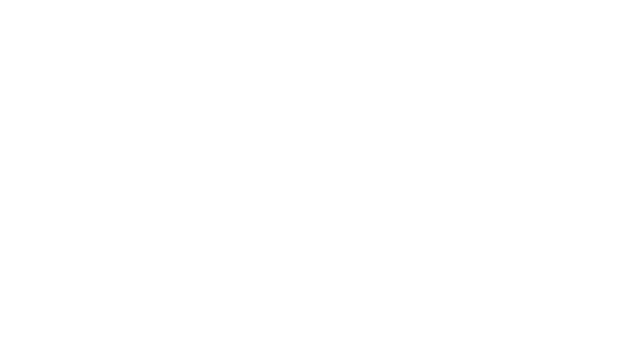
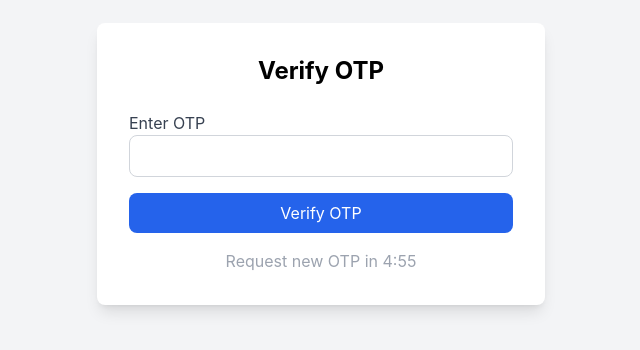
Before and after one commit to devclassik/lilly-law, a React (Create React App) app: page /otp in a window 1280 px wide. Before the commit this address had no page. Shown: the part 236-586 px from the top of the page, without its empty margins (319-959 px from the left). Built offline with nearby package versions, Linux system fonts and the light colour scheme.

Commit message:
signup, otp

```diff
--- a/package.json
+++ b/package.json
@@ -15,6 +15,7 @@
     "react-icons": "^5.3.0",
     "react-router-dom": "^6.26.1",
     "react-scripts": "5.0.1",
+    "react-toastify": "^10.0.5",
     "web-vitals": "^2.1.4",
     "yup": "^1.4.0"
   },
--- a/src/App.js
+++ b/src/App.js
@@ -8,6 +8,7 @@ import { Signup } from "./pages/signup/signup";
 import { Dashboard } from "./pages/dashboard/dashboard";
 import { SendFund } from "./pages/sendFun/sendFund";
 import { Sidebar } from "./components/SideBar";
+import OtpVerification from "./pages/otp/otp";
 
 // Layout component for authenticated routes
 const Layout = ({ children }) => {
@@ -31,6 +32,7 @@ function App() {
           <Route path="/" element={<Login />} />
           <Route path="/login" element={<Login />} />
           <Route path="/signup" element={<Signup />} />
+          <Route path="/otp" element={<OtpVerification />} />
           <Route
             path="/dashboard/*"
             element={
--- a/src/pages/login/login.jsx
+++ b/src/pages/login/login.jsx
@@ -11,7 +11,7 @@ export const Login = () => {
   const navigate = useNavigate();
 
   // Get the API base URL from environment variables
-  const API_BASE_URL = process.env.REACT_APP_API_BASE_URL;
+  const baseURL = process.env.REACT_APP_API_BASE_URL;
 
   const formik = useFormik({
     initialValues: {
@@ -30,7 +30,7 @@ export const Login = () => {
     onSubmit: async (values, { setSubmitting, setFieldError }) => {
       try {
         const response = await axios.post(
-          `https://finhelp.zitch.ng/api/login/`,  // Use the API base URL from the environment variables
+          `${baseURL}/login/`,
           {
             email: values.email,
             password: values.password,
--- /dev/null
+++ b/src/pages/otp/otp.jsx
@@ -0,0 +1,133 @@
+import React, { useState, useEffect } from "react";
+import { useFormik } from "formik";
+import * as Yup from "yup";
+import axios from "axios";
+import { useNavigate } from "react-router-dom";
+import { Spinner } from "../../components/Spinner";
+import { ToastContainer, toast } from "react-toastify";
+import "react-toastify/dist/ReactToastify.css";
+
+const OtpVerification = () => {
+  const baseURL = process.env.REACT_APP_API_BASE_URL;
+  const navigate = useNavigate();
+
+  const [countdown, setCountdown] = useState(300); // 5 minutes in seconds
+  const [canRequestOtp, setCanRequestOtp] = useState(false);
+
+  useEffect(() => {
+    if (countdown > 0) {
+      const timer = setInterval(() => {
+        setCountdown(countdown - 1);
+      }, 1000);
+
+      return () => clearInterval(timer);
+    } else {
+      setCanRequestOtp(true);
+    }
+  }, [countdown]);
+
+  const requestOtp = async () => {
+    try {
+      const email = localStorage.getItem("email");
+      //   const response = await axios.post(`${baseURL}/request_otp/`, { email });
+      //   localStorage.setItem("otp", response.data.otp);
+      //   toast.success("OTP sent successfully.");
+      setCountdown(300);
+      setCanRequestOtp(false);
+    } catch (error) {
+      toast.error("Failed to request OTP. Please try again.");
+    }
+  };
+
+  const formik = useFormik({
+    initialValues: {
+      email: localStorage.getItem("email"),
+      token: "",
+    },
+    validationSchema: Yup.object({
+      token: Yup.string()
+        .length(6, "OTP must be exactly 6 digits")
+        .required("OTP is required")
+        .matches(/^\d+$/, "OTP must be only digits"),
+    }),
+    onSubmit: async (values, { setSubmitting, setFieldError }) => {
+      try {
+        const response = await axios.post(`${baseURL}/validate_email/`, values);
+        toast.success("Account verification successful");
+        setTimeout(() => {
+          navigate("/login");
+          localStorage.setItem("loginData", response.data);
+
+        }, 2000);
+      } catch (err) {
+        toast.error("Invalid OTP. Please try again.");
+        setFieldError("otp", "Invalid OTP. Please try again.");
+      }
+      setSubmitting(false);
+    },
+  });
+
+  return (
+    <>
+      <ToastContainer />
+      <div className="min-h-screen flex items-center justify-center bg-gray-100">
+        <div className="bg-white p-8 rounded-lg shadow-lg max-w-md w-full">
+          <h2 className="text-2xl font-bold mb-6 text-center">Verify OTP</h2>
+          <form onSubmit={formik.handleSubmit}>
+            <div className="mb-4">
+              <label htmlFor="token" className="block text-gray-700">
+                Enter OTP
+              </label>
+              <input
+                id="token"
+                name="token"
+                type="text"
+                onChange={formik.handleChange}
+                onBlur={formik.handleBlur}
+                value={formik.values.token}
+                className={`w-full px-4 py-2 border rounded-lg focus:outline-none focus:ring-2 ${
+                  formik.errors.token && formik.touched.token
+                    ? "border-red-500 focus:ring-red-600"
+                    : "border-gray-300 focus:ring-blue-600"
+                }`}
+              />
+              {formik.errors.token && formik.touched.token && (
+                <p className="text-red-500">{formik.errors.token}</p>
+              )}
+            </div>
+            <button
+              type="submit"
+              className={`w-full text-white py-2 rounded-lg hover:bg-blue-700 flex items-center justify-center ${
+                formik.isValid
+                  ? "bg-blue-600 text-white hover:bg-blue-700"
+                  : "bg-blue-300 text-white"
+              }`}
+              disabled={formik.isSubmitting}
+            >
+              {formik.isSubmitting ? <Spinner /> : "Verify OTP"}
+            </button>
+          </form>
+          <div className="mt-4 text-center">
+            <button
+              onClick={requestOtp}
+              className={`text-blue-600 hover:underline ${
+                canRequestOtp
+                  ? "cursor-pointer"
+                  : "cursor-not-allowed text-gray-400"
+              }`}
+              disabled={!canRequestOtp}
+            >
+              {canRequestOtp
+                ? "Request New OTP"
+                : `Request new OTP in ${Math.floor(countdown / 60)}:${
+                    countdown % 60
+                  }`}
+            </button>
+          </div>
+        </div>
+      </div>
+    </>
+  );
+};
+
+export default OtpVerification;
--- a/src/pages/signup/signup.jsx
+++ b/src/pages/signup/signup.jsx
@@ -1,81 +1,101 @@
-import React from 'react';
-import { useFormik } from 'formik';
-import * as Yup from 'yup';
-import axios from 'axios';
-import { Spinner } from '../../components/Spinner';
-import { useNavigate } from 'react-router-dom';
+import React from "react";
+import { useFormik } from "formik";
+import * as Yup from "yup";
+import axios from "axios";
+import { Spinner } from "../../components/Spinner";
+import { useNavigate } from "react-router-dom";
+import { ToastContainer, toast } from "react-toastify";
+import "react-toastify/dist/ReactToastify.css";
 
 export const Signup = () => {
   const navigate = useNavigate();
-
-  console.log('API Base URL:', process.env.REACT_APP_API_BASE_URL);
-  console.log('API Base:', 'https://finhelp.zitch.ng/api');
+  const baseURL = process.env.REACT_APP_API_BASE_URL;
 
   const formik = useFormik({
     initialValues: {
-      email: '',
-      first_name: '',
-      last_name: '',
-      middle_name: '',
-      address: '',
-      phone_number: '',
-      date_of_birth: '',
-      office_address: '',
-      state_of_origin: '',
-      password: '',
+      email: "",
+      first_name: "",
+      last_name: "",
+      middle_name: "",
+      address: "",
+      phone_number: "",
+      date_of_birth: "",
+      office_address: "",
+      state_of_origin: "",
+      password: "",
     },
     validationSchema: Yup.object({
       email: Yup.string()
-        .email('Invalid email address')
-        .required('Email is required'),
-      first_name: Yup.string().required('First name is required'),
-      last_name: Yup.string().required('Last name is required'),
+        .email("Invalid email address")
+        .required("Email is required"),
+      first_name: Yup.string().required("First name is required"),
+      last_name: Yup.string().required("Last name is required"),
       middle_name: Yup.string(),
-      address: Yup.string().required('Address is required'),
-      phone_number: Yup.string().required('Phone number is required'),
-      date_of_birth: Yup.date().required('Date of birth is required'),
-      office_address: Yup.string().required('Office address is required'),
-      state_of_origin: Yup.string().required('State of origin is required'),
+      address: Yup.string().required("Address is required"),
+      phone_number: Yup.number().required("Phone number is required"),
+      date_of_birth: Yup.date().required("Date of birth is required"),
+      office_address: Yup.string().required("Office address is required"),
+      state_of_origin: Yup.string().required("State of origin is required"),
       password: Yup.string()
-        .min(6, 'Password must be at least 6 characters')
-        .required('Password is required'),
+        .min(6, "Password must be at least 6 characters")
+        .required("Password is required"),
     }),
     onSubmit: async (values, { setSubmitting, setFieldError }) => {
       try {
-        // Replace with your API endpoint
-        const baseURL = process.env.API_BASE_URL;
-        const response = await axios.post(`https://finhelp.zitch.ng/api/register/`, values);
-
-        // Handle successful signup, e.g., navigate to login or dashboard
-        console.log('Signup successful', response.data);
-        navigate("/dashboard");
-
+        localStorage.setItem('email', values.email);
+        const response = await axios.post(`${baseURL}/register/`, values);
+        toast.success("Proceed to verify account")
+        setTimeout(() => {
+          navigate("/otp");
+        }, 2000);
       } catch (err) {
-        // Handle error
-        setFieldError('email', 'Signup failed. Please try again.');
+        toast.error('Ops!, phone humber already exist');
+        setFieldError("email", "Signup failed. Please try again.");
       }
       setSubmitting(false);
     },
   });
 
+  const handleEmailBlur = async (event) => {
+    const email = event.target.value;
+    if (email) {
+      try {
+        const response = await axios.post(`${baseURL}/check_email/`, { email });
+
+        if (response.data.message === "Email does not exists on record") {
+        }
+      } catch (error) {
+        toast.error("This email is already registered");
+        formik.setFieldError("email", "This email is already registered");
+      }
+    }
+  };
+
   return (
+    <>
+      <ToastContainer />
       <div className="min-h-screen flex items-center justify-center bg-gray-100">
         <div className="bg-white p-8 rounded-lg shadow-lg max-w-md w-full">
           <h2 className="text-2xl font-bold mb-6 text-center">Sign Up</h2>
           <form onSubmit={formik.handleSubmit}>
             <div className="mb-4">
-            <label htmlFor="email" className="block text-gray-700">Email</label>
+              <label htmlFor="email" className="block text-gray-700">
+                Email
+              </label>
               <input
                 id="email"
                 name="email"
                 type="email"
                 onChange={formik.handleChange}
-              onBlur={formik.handleBlur}
+                onBlur={(event) => {
+                  formik.handleBlur(event);
+                  handleEmailBlur(event);
+                }}
                 value={formik.values.email}
                 className={`w-full px-4 py-2 border rounded-lg focus:outline-none focus:ring-2 ${
                   formik.errors.email && formik.touched.email
-                  ? 'border-red-500 focus:ring-red-600'
-                  : 'border-gray-300 focus:ring-blue-600'
+                    ? "border-red-500 focus:ring-red-600"
+                    : "border-gray-300 focus:ring-blue-600"
                 }`}
               />
               {formik.errors.email && formik.touched.email && (
@@ -83,7 +103,9 @@ export const Signup = () => {
               )}
             </div>
             <div className="mb-4">
-            <label htmlFor="first_name" className="block text-gray-700">First Name</label>
+              <label htmlFor="first_name" className="block text-gray-700">
+                First Name
+              </label>
               <input
                 id="first_name"
                 name="first_name"
@@ -93,8 +115,8 @@ export const Signup = () => {
                 value={formik.values.first_name}
                 className={`w-full px-4 py-2 border rounded-lg focus:outline-none focus:ring-2 ${
                   formik.errors.first_name && formik.touched.first_name
-                  ? 'border-red-500 focus:ring-red-600'
-                  : 'border-gray-300 focus:ring-blue-600'
+                    ? "border-red-500 focus:ring-red-600"
+                    : "border-gray-300 focus:ring-blue-600"
                 }`}
               />
               {formik.errors.first_name && formik.touched.first_name && (
@@ -102,7 +124,9 @@ export const Signup = () => {
               )}
             </div>
             <div className="mb-4">
-            <label htmlFor="last_name" className="block text-gray-700">Last Name</label>
+              <label htmlFor="last_name" className="block text-gray-700">
+                Last Name
+              </label>
               <input
                 id="last_name"
                 name="last_name"
@@ -112,8 +136,8 @@ export const Signup = () => {
                 value={formik.values.last_name}
                 className={`w-full px-4 py-2 border rounded-lg focus:outline-none focus:ring-2 ${
                   formik.errors.last_name && formik.touched.last_name
-                  ? 'border-red-500 focus:ring-red-600'
-                  : 'border-gray-300 focus:ring-blue-600'
+                    ? "border-red-500 focus:ring-red-600"
+                    : "border-gray-300 focus:ring-blue-600"
                 }`}
               />
               {formik.errors.last_name && formik.touched.last_name && (
@@ -121,7 +145,9 @@ export const Signup = () => {
               )}
             </div>
             <div className="mb-4">
-            <label htmlFor="middle_name" className="block text-gray-700">Middle Name</label>
+              <label htmlFor="middle_name" className="block text-gray-700">
+                Middle Name
+              </label>
               <input
                 id="middle_name"
                 name="middle_name"
@@ -133,7 +159,9 @@ export const Signup = () => {
               />
             </div>
             <div className="mb-4">
-            <label htmlFor="address" className="block text-gray-700">Address</label>
+              <label htmlFor="address" className="block text-gray-700">
+                Address
+              </label>
               <input
                 id="address"
                 name="address"
@@ -143,8 +171,8 @@ export const Signup = () => {
                 value={formik.values.address}
                 className={`w-full px-4 py-2 border rounded-lg focus:outline-none focus:ring-2 ${
                   formik.errors.address && formik.touched.address
-                  ? 'border-red-500 focus:ring-red-600'
-                  : 'border-gray-300 focus:ring-blue-600'
+                    ? "border-red-500 focus:ring-red-600"
+                    : "border-gray-300 focus:ring-blue-600"
                 }`}
               />
               {formik.errors.address && formik.touched.address && (
@@ -152,7 +180,9 @@ export const Signup = () => {
               )}
             </div>
             <div className="mb-4">
-            <label htmlFor="phone_number" className="block text-gray-700">Phone Number</label>
+              <label htmlFor="phone_number" className="block text-gray-700">
+                Phone Number
+              </label>
               <input
                 id="phone_number"
                 name="phone_number"
@@ -162,8 +192,8 @@ export const Signup = () => {
                 value={formik.values.phone_number}
                 className={`w-full px-4 py-2 border rounded-lg focus:outline-none focus:ring-2 ${
                   formik.errors.phone_number && formik.touched.phone_number
-                  ? 'border-red-500 focus:ring-red-600'
-                  : 'border-gray-300 focus:ring-blue-600'
+                    ? "border-red-500 focus:ring-red-600"
+                    : "border-gray-300 focus:ring-blue-600"
                 }`}
               />
               {formik.errors.phone_number && formik.touched.phone_number && (
@@ -171,7 +201,9 @@ export const Signup = () => {
               )}
             </div>
             <div className="mb-4">
-            <label htmlFor="date_of_birth" className="block text-gray-700">Date of Birth</label>
+              <label htmlFor="date_of_birth" className="block text-gray-700">
+                Date of Birth
+              </label>
               <input
                 id="date_of_birth"
                 name="date_of_birth"
@@ -181,8 +213,8 @@ export const Signup = () => {
                 value={formik.values.date_of_birth}
                 className={`w-full px-4 py-2 border rounded-lg focus:outline-none focus:ring-2 ${
                   formik.errors.date_of_birth && formik.touched.date_of_birth
-                  ? 'border-red-500 focus:ring-red-600'
-                  : 'border-gray-300 focus:ring-blue-600'
+                    ? "border-red-500 focus:ring-red-600"
+                    : "border-gray-300 focus:ring-blue-600"
                 }`}
               />
               {formik.errors.date_of_birth && formik.touched.date_of_birth && (
@@ -190,7 +222,9 @@ export const Signup = () => {
               )}
             </div>
             <div className="mb-4">
-            <label htmlFor="office_address" className="block text-gray-700">Office Address</label>
+              <label htmlFor="office_address" className="block text-gray-700">
+                Office Address
+              </label>
               <input
                 id="office_address"
                 name="office_address"
@@ -200,16 +234,19 @@ export const Signup = () => {
                 value={formik.values.office_address}
                 className={`w-full px-4 py-2 border rounded-lg focus:outline-none focus:ring-2 ${
                   formik.errors.office_address && formik.touched.office_address
-                  ? 'border-red-500 focus:ring-red-600'
-                  : 'border-gray-300 focus:ring-blue-600'
+                    ? "border-red-500 focus:ring-red-600"
+                    : "border-gray-300 focus:ring-blue-600"
                 }`}
               />
-            {formik.errors.office_address && formik.touched.office_address && (
+              {formik.errors.office_address &&
+                formik.touched.office_address && (
                   <p className="text-red-500">{formik.errors.office_address}</p>
                 )}
             </div>
             <div className="mb-4">
-            <label htmlFor="state_of_origin" className="block text-gray-700">State of Origin</label>
+              <label htmlFor="state_of_origin" className="block text-gray-700">
+                State of Origin
+              </label>
               <input
                 id="state_of_origin"
                 name="state_of_origin"
@@ -218,17 +255,23 @@ export const Signup = () => {
                 onBlur={formik.handleBlur}
                 value={formik.values.state_of_origin}
                 className={`w-full px-4 py-2 border rounded-lg focus:outline-none focus:ring-2 ${
-                formik.errors.state_of_origin && formik.touched.state_of_origin
-                  ? 'border-red-500 focus:ring-red-600'
-                  : 'border-gray-300 focus:ring-blue-600'
+                  formik.errors.state_of_origin &&
+                  formik.touched.state_of_origin
+                    ? "border-red-500 focus:ring-red-600"
+                    : "border-gray-300 focus:ring-blue-600"
                 }`}
               />
-            {formik.errors.state_of_origin && formik.touched.state_of_origin && (
-              <p className="text-red-500">{formik.errors.state_of_origin}</p>
+              {formik.errors.state_of_origin &&
+                formik.touched.state_of_origin && (
+                  <p className="text-red-500">
+                    {formik.errors.state_of_origin}
+                  </p>
                 )}
             </div>
             <div className="mb-4">
-            <label htmlFor="password" className="block text-gray-700">Password</label>
+              <label htmlFor="password" className="block text-gray-700">
+                Password
+              </label>
               <input
                 id="password"
                 name="password"
@@ -238,8 +281,8 @@ export const Signup = () => {
                 value={formik.values.password}
                 className={`w-full px-4 py-2 border rounded-lg focus:outline-none focus:ring-2 ${
                   formik.errors.password && formik.touched.password
-                  ? 'border-red-500 focus:ring-red-600'
-                  : 'border-gray-300 focus:ring-blue-600'
+                    ? "border-red-500 focus:ring-red-600"
+                    : "border-gray-300 focus:ring-blue-600"
                 }`}
               />
               {formik.errors.password && formik.touched.password && (
@@ -248,16 +291,23 @@ export const Signup = () => {
             </div>
             <button
               type="submit"
-            className="w-full bg-blue-600 text-white py-2 rounded-lg hover:bg-blue-700"
-            disabled={formik.isSubmitting}
+              className={`w-full text-white py-2 rounded-lg hover:bg-blue-700 flex items-center justify-center ${
+                formik.isValid ? "bg-blue-600" : "bg-blue-300"
+              }`}
+              disabled={!formik.isValid || formik.isSubmitting}
             >
-             {formik.isSubmitting ? <Spinner /> : "Login"}
+              {formik.isSubmitting ? <Spinner /> : "Sign Up"}
             </button>
+
           </form>
           <p className="text-center text-gray-600 mt-4">
-          Already have an account? <a href="/login" className="text-blue-600">Login</a>
+            Already have an account?{" "}
+            <a href="/login" className="text-blue-600">
+              Login
+            </a>
           </p>
         </div>
       </div>
+    </>
   );
 };
```
Also changed, not shown: 1 other file (tests, documents, lock files or other folders). Lines whose indentation alone changed are shown as unchanged.
